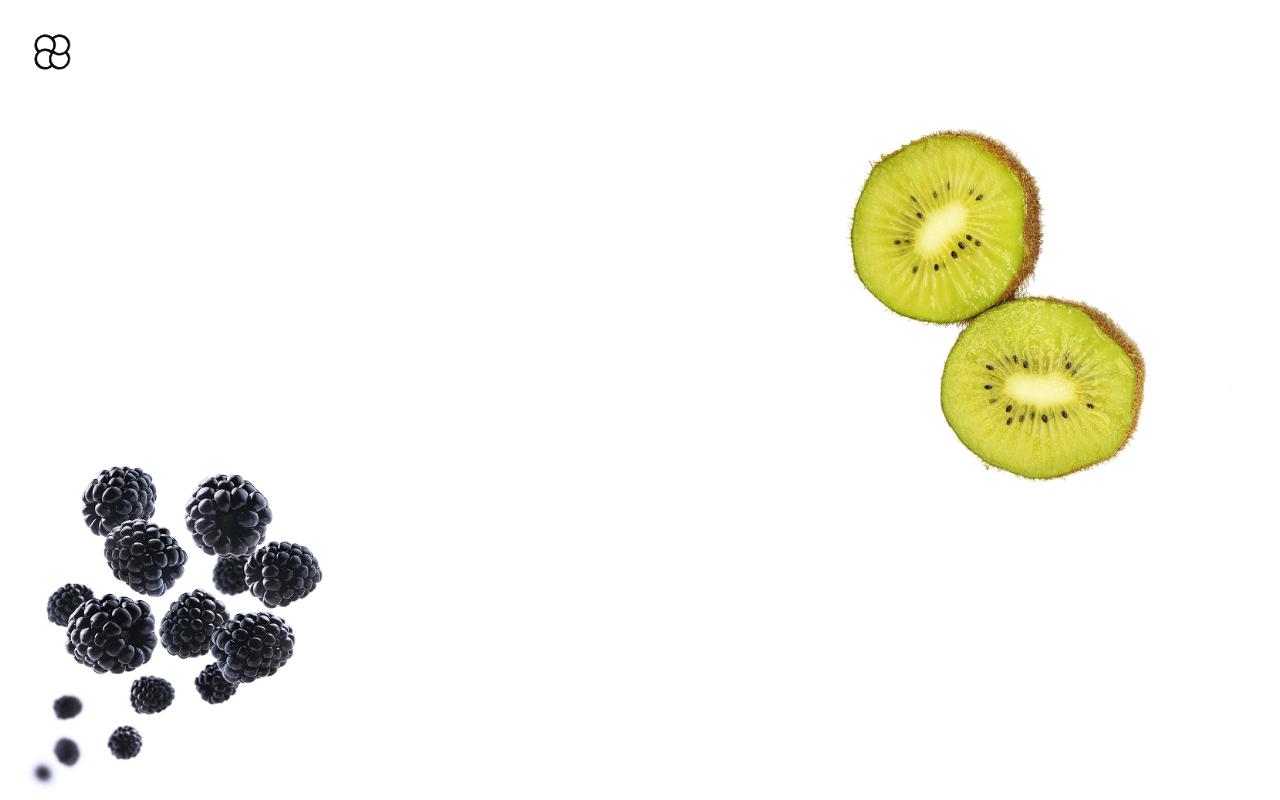
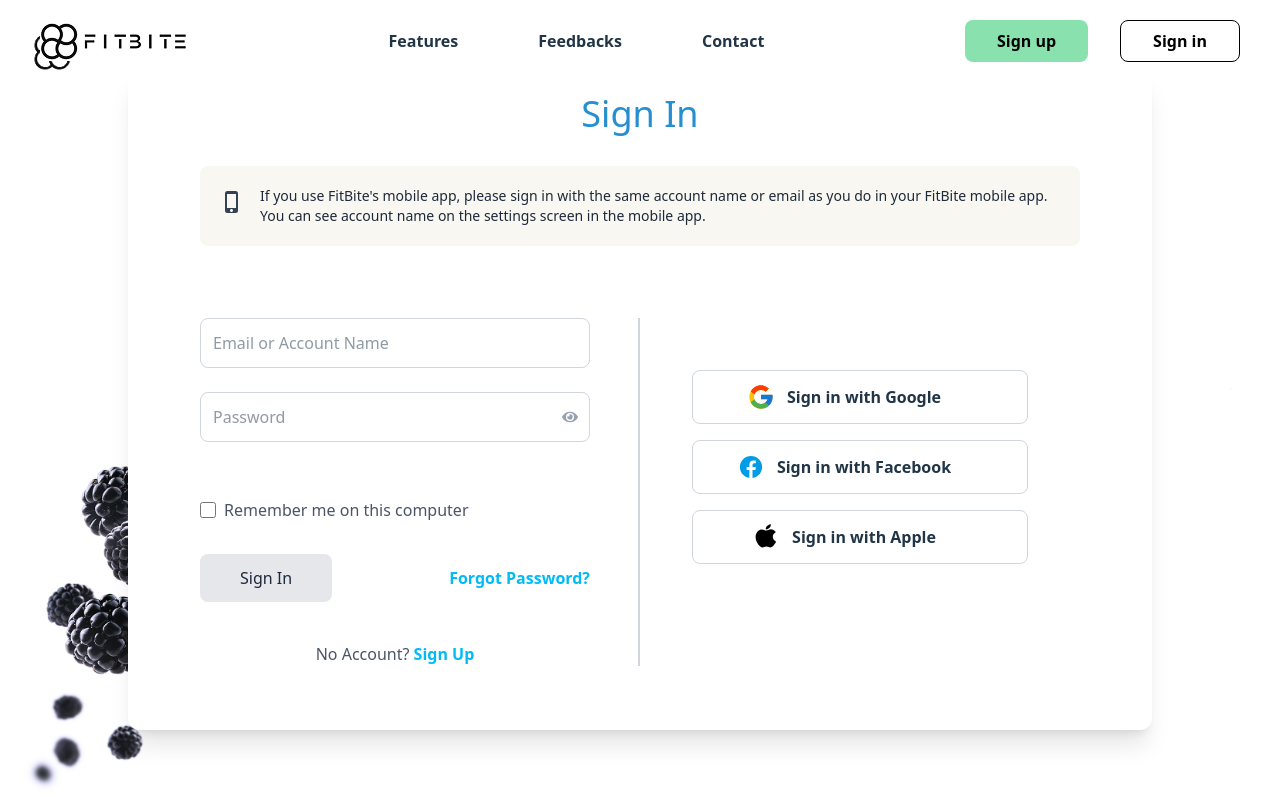
Before and after one commit to sandeepaMallawarachchi/fitbite, a React (Vite) app in the folder client/: page /SignIn in a window 1280 px wide. Built offline with nearby package versions, Linux system fonts and the light colour scheme.

Commit message:
sign in desktop view completion

```diff
--- a/client/package.json
+++ b/client/package.json
@@ -17,6 +17,7 @@
     "react": "^19.1.0",
     "react-dom": "^19.1.0",
     "react-hot-toast": "^2.5.2",
+    "react-icons": "^5.5.0",
     "react-router-dom": "^7.6.3",
     "react-scroll": "^1.9.3",
     "tailwindcss": "^4.1.11"
--- a/client/src/App.tsx
+++ b/client/src/App.tsx
@@ -10,7 +10,7 @@ function App() {
   return (
     <div>
       <Router>
-        {/* <Header /> */}
+        <Header />
         <Routes>
           <Route path="/" element={<Home />} />
           <Route path="/sample" element={<Sample />} />
--- a/client/src/auth/SignIn.tsx
+++ b/client/src/auth/SignIn.tsx
@@ -1,20 +1,141 @@
+"use client";
+import React, { useState } from "react";
+import {
+  FaGoogle,
+  FaFacebookF,
+  FaApple,
+  FaEye,
+  FaEyeSlash,
+} from "react-icons/fa";
+import { MdPhoneIphone } from "react-icons/md";
+
 export default function SignIn() {
+  const [showPassword, setShowPassword] = useState(false);
+
   return (
-    <section className="relative min-h-screen bg-white overflow-hidden">
+    <section className="relative min-h-screen bg-white overflow-hidden flex items-center justify-center">
       {/* Background Image */}
       <div
         className="absolute inset-0 bg-cover bg-top bg-no-repeat z-0"
         style={{ backgroundImage: `url('/common-bg.png')` }}
       />
-      <div className="p-8">
+
+      {/* Logo */}
+      <div className="absolute top-8 left-8 z-10">
         <a href="/">
           <img
             src="/vite.png"
-            alt="fite bite Logo"
+            alt="fitbite Logo"
             className="h-10 w-auto cursor-pointer"
           />
         </a>
       </div>
+
+      {/* Sign In Card */}
+      <div className="z-10 bg-white rounded-xl shadow-xl max-w-5xl w-full px-18 py-6 space-y-6">
+        {/* Sign In Header */}
+        <h1 className="text-4xl font-medium text-[#268FD0] mb-8 text-center">
+          Sign In
+        </h1>
+        {/* Main Card */}
+        <div className="w-full max-w-5xl bg-white r">
+          {/* Notification Box */}
+          <div className="bg-[#f9f7f2] rounded-lg p-5 mb-18 flex items-start gap-4 mx-auto max-w-4xl">
+            <MdPhoneIphone className="text-2xl text-gray-700 mt-1 flex-shrink-0" />
+            <p className="text-gray-800 text-sm ">
+              If you use FitBite's mobile app, please sign in with the same
+              account name or email as you do in your FitBite mobile app. You
+              can see account name on the settings screen in the mobile app.
+            </p>
+          </div>
+          {/* Two Column Layout */}
+          <div className="flex flex-col md:flex-row pb-10 ">
+            {/* Left Column - Form */}
+            <div className="w-full md:w-1/2 pr-12  md:border-r-2 border-gray-300">
+              <div className="space-y-6">
+                <input
+                  type="text"
+                  placeholder="Email or Account Name"
+                  className="w-full border-1 border-gray-300 rounded-lg p-3 focus:outline-none focus:ring-1 focus:ring-blue-400"
+                />
+                <div className="relative">
+                  <input
+                    type={showPassword ? "text" : "password"}
+                    placeholder="Password"
+                    className="w-full border border-gray-300 rounded-lg p-3 pr-10 focus:outline-none focus:ring-1 focus:ring-blue-400"
+                  />
+                  <button
+                    type="button"
+                    className="absolute right-3 top-1/2 transform -translate-y-1/2 text-gray-400"
+                    onClick={() => setShowPassword(!showPassword)}
+                  >
+                    {showPassword ? <FaEyeSlash /> : <FaEye />}
+                  </button>
+                </div>
+                <div className="flex items-center pt-8">
+                  <input
+                    type="checkbox"
+                    id="remember"
+                    className="h-4 w-4 rounded border-gray-300 text-[#00BBF6] focus:ring-blue-400"
+                  />
+                  <label
+                    htmlFor="remember"
+                    className="ml-2 text-md  text-gray-600"
+                  >
+                    Remember me on this computer
+                  </label>
+                </div>
+                <div className="flex items-center justify-between pt-2">
+                  <button
+                    type="submit"
+                    className="bg-gray-200 hover:bg-gray-300 text-gray-800 font-medium py-3 px-10 rounded-md"
+                  >
+                    Sign In
+                  </button>
+                  <a
+                    href="#"
+                    className="text-[#00BBF6] text-md font-semibold hover:underline"
+                  >
+                    Forgot Password?
+                  </a>
+                </div>
+                <div className="text-center text-md  text-gray-600 pt-4">
+                  No Account?{" "}
+                  <a
+                    href="#"
+                    className="text-[#00BBF6] hover:underline font-semibold"
+                  >
+                    Sign Up
+                  </a>
+                </div>
+              </div>
+            </div>
+            {/* Right Column - Social Logins */}
+            <div className="w-full md:w-1/2 p-13 space-y-4 ">
+              <button className="flex items-center justify-center gap-3 border border-gray-300 font-semibold rounded-full py-3 px-4 w-full hover:bg-gray-50">
+                <svg xmlns="http://www.w3.org/2000/svg" x="0px" y="0px" width="28" height="28" viewBox="0 0 48 48">
+                <path fill="#FFC107" d="M43.611,20.083H42V20H24v8h11.303c-1.649,4.657-6.08,8-11.303,8c-6.627,0-12-5.373-12-12c0-6.627,5.373-12,12-12c3.059,0,5.842,1.154,7.961,3.039l5.657-5.657C34.046,6.053,29.268,4,24,4C12.955,4,4,12.955,4,24c0,11.045,8.955,20,20,20c11.045,0,20-8.955,20-20C44,22.659,43.862,21.35,43.611,20.083z"></path><path fill="#FF3D00" d="M6.306,14.691l6.571,4.819C14.655,15.108,18.961,12,24,12c3.059,0,5.842,1.154,7.961,3.039l5.657-5.657C34.046,6.053,29.268,4,24,4C16.318,4,9.656,8.337,6.306,14.691z"></path><path fill="#4CAF50" d="M24,44c5.166,0,9.86-1.977,13.409-5.192l-6.19-5.238C29.211,35.091,26.715,36,24,36c-5.202,0-9.619-3.317-11.283-7.946l-6.522,5.025C9.505,39.556,16.227,44,24,44z"></path><path fill="#1976D2" d="M43.611,20.083H42V20H24v8h11.303c-0.792,2.237-2.231,4.166-4.087,5.571c0.001-0.001,0.002-0.001,0.003-0.002l6.19,5.238C36.971,39.205,44,34,44,24C44,22.659,43.862,21.35,43.611,20.083z"></path>
+                </svg>
+                <span className="pr-8">Sign in with Google</span>
+              </button>
+
+              <button className="flex items-center justify-center gap-3 border border-gray-300 font-semibold rounded-full py-3 px-4 w-full hover:bg-gray-50">
+                <svg xmlns="http://www.w3.org/2000/svg" x="0px" y="0px" width="28" height="28" viewBox="0 0 48 48">
+                <path fill="#039be5" d="M24 5A19 19 0 1 0 24 43A19 19 0 1 0 24 5Z"></path><path fill="#fff" d="M26.572,29.036h4.917l0.772-4.995h-5.69v-2.73c0-2.075,0.678-3.915,2.619-3.915h3.119v-4.359c-0.548-0.074-1.707-0.236-3.897-0.236c-4.573,0-7.254,2.415-7.254,7.917v3.323h-4.701v4.995h4.701v13.729C22.089,42.905,23.032,43,24,43c0.875,0,1.729-0.08,2.572-0.194V29.036z"></path>
+                </svg>
+                <span className="pr-8">Sign in with Facebook</span>
+              </button>
+
+              <button className="flex items-center justify-center gap-3 border border-gray-300 font-semibold rounded-full py-3 px-4 w-full hover:bg-gray-50">
+                <svg xmlns="http://www.w3.org/2000/svg" x="0px" y="0px" width="28" height="28" viewBox="0 0 24 24">
+                <path d="M 15.904297 1.078125 C 15.843359 1.06875 15.774219 1.0746094 15.699219 1.0996094 C 14.699219 1.2996094 13.600391 1.8996094 12.900391 2.5996094 C 12.300391 3.1996094 11.800781 4.1996094 11.800781 5.0996094 C 11.800781 5.2996094 11.999219 5.5 12.199219 5.5 C 13.299219 5.4 14.399609 4.7996094 15.099609 4.0996094 C 15.699609 3.2996094 16.199219 2.4 16.199219 1.5 C 16.199219 1.275 16.087109 1.10625 15.904297 1.078125 z M 16.199219 5.4003906 C 14.399219 5.4003906 13.600391 6.5 12.400391 6.5 C 11.100391 6.5 9.9003906 5.5 8.4003906 5.5 C 6.3003906 5.5 3.0996094 7.4996094 3.0996094 12.099609 C 2.9996094 16.299609 6.8 21 9 21 C 10.3 21 10.600391 20.199219 12.400391 20.199219 C 14.200391 20.199219 14.600391 21 15.900391 21 C 17.400391 21 18.500391 19.399609 19.400391 18.099609 C 19.800391 17.399609 20.100391 17.000391 20.400391 16.400391 C 20.600391 16.000391 20.4 15.600391 20 15.400391 C 17.4 14.100391 16.900781 9.9003906 19.800781 8.4003906 C 20.300781 8.1003906 20.4 7.4992188 20 7.1992188 C 18.9 6.1992187 17.299219 5.4003906 16.199219 5.4003906 z"></path>
+                </svg>
+                <span className="pr-8">Sign in with Apple</span>
+              </button>
+            </div>
+          </div>
+        </div>
+      </div>
     </section>
   );
 }
--- a/client/src/index.css
+++ b/client/src/index.css
@@ -1,3 +1,4 @@
+@import url('https://fonts.googleapis.com/css2?family=Inter:wght@300;400;500;600;700&display=swap');
 @import "tailwindcss";
 
 :root {
```
Also changed, not shown: 1 other file (tests, documents, lock files or other folders).
